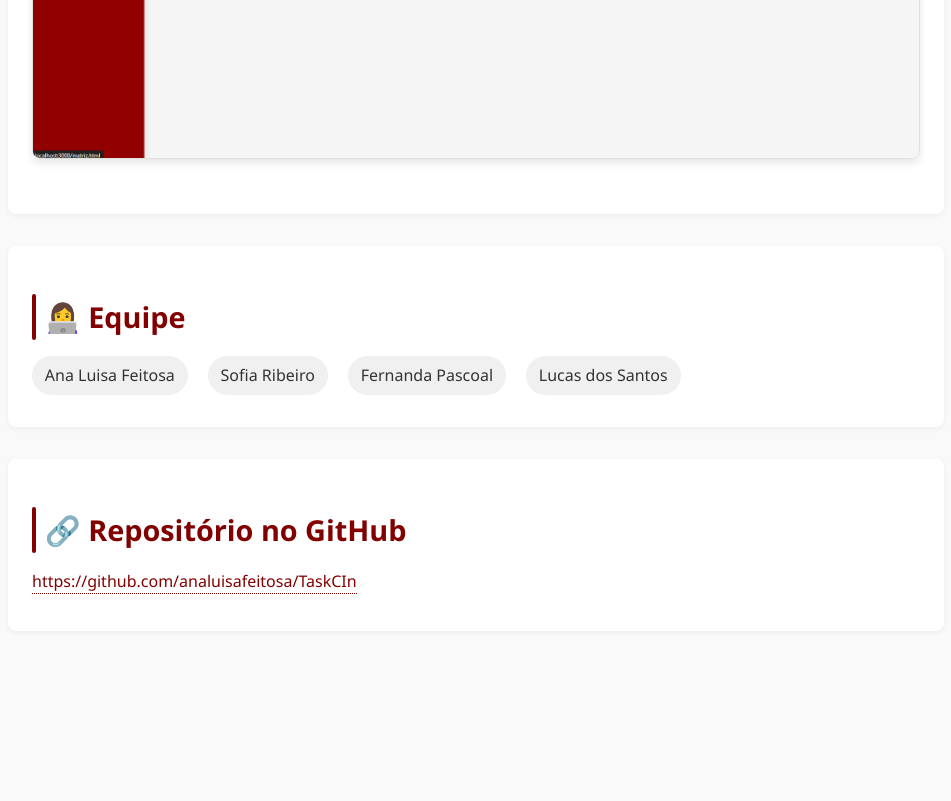
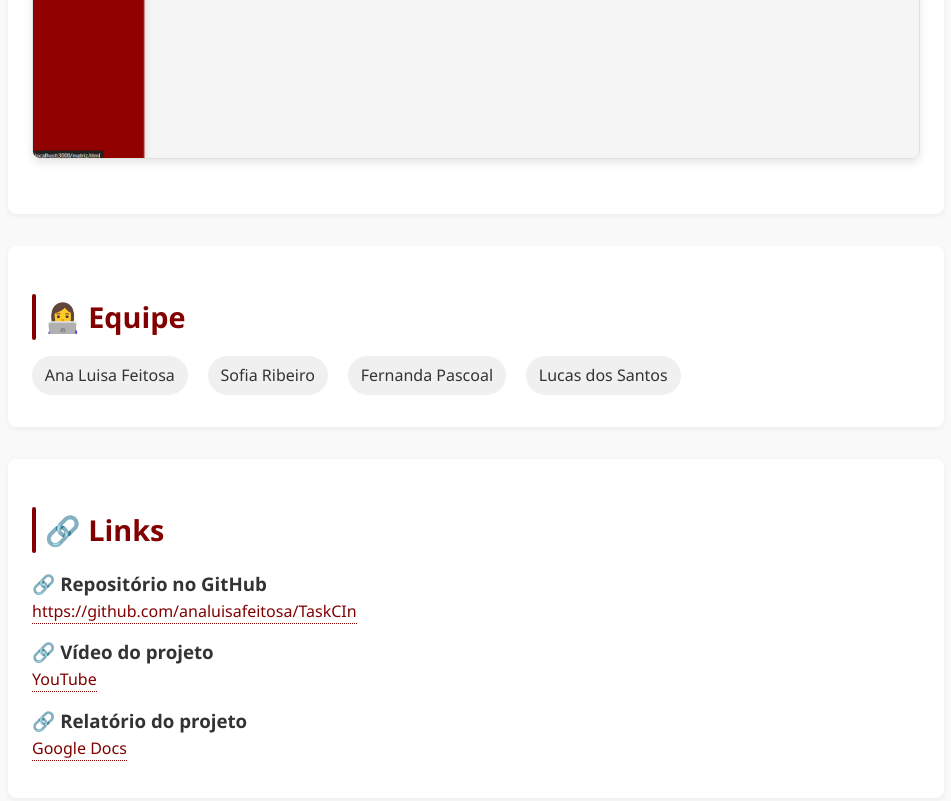
Before and after one commit to analuisafeitosa/TaskCIn, a website: page docs/index.html in a window 1280 px wide. Shown: the part 3915-4716 px from the top of the page, without its empty margins (164-1115 px from the left). Before the commit the page ends 4610 px from the top, so only its background shows below. Drawn offline with Linux system fonts and the light colour scheme.

Commit message:
adding youtube and docs link to github page

```diff
--- a/docs/index.html
+++ b/docs/index.html
@@ -233,8 +233,13 @@
   </div>
 
   <div class="section">
-    <h2>🔗 Repositório no GitHub</h2>
+    <h2>🔗 Links</h2>
+    <h3>🔗 Repositório no GitHub</h3>
     <p><a href="https://github.com/analuisafeitosa/TaskCIn" target="_blank">https://github.com/analuisafeitosa/TaskCIn</a></p>
+    <h3>🔗 Vídeo do projeto</h3>
+    <p><a href="https://www.youtube.com/watch?v=nFh3odqdpSU" target="_blank">YouTube</a></p>
+    <h3>🔗 Relatório do projeto</h3>
+    <p><a href="https://docs.google.com/document/d/1awapxnazac7oXpgbc_GpVyMZwn-pHbopf-ucCEy7I_0/edit?usp=sharing" target="_blank">Google Docs</a></p>
   </div>
 </body>
 </html>
```
